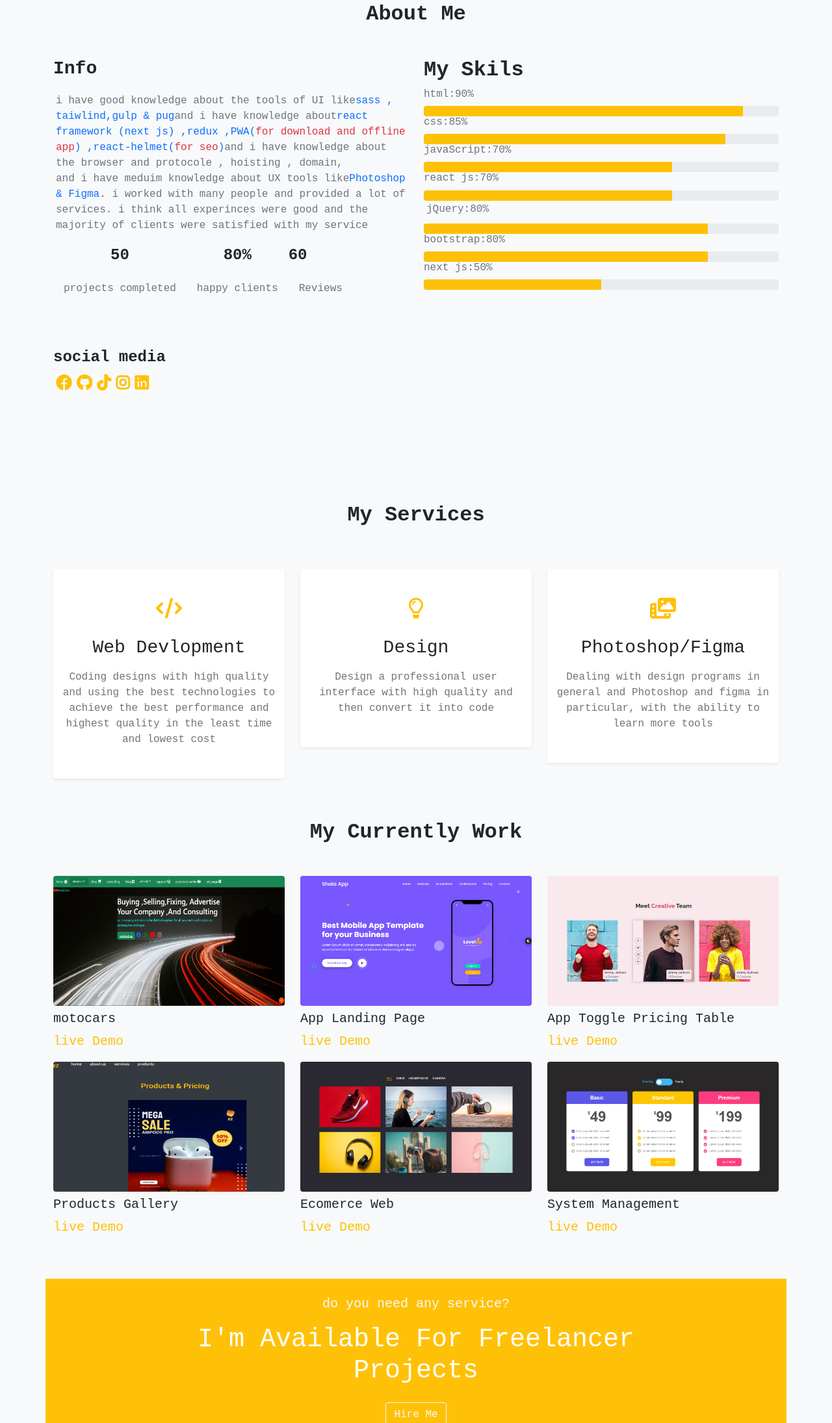
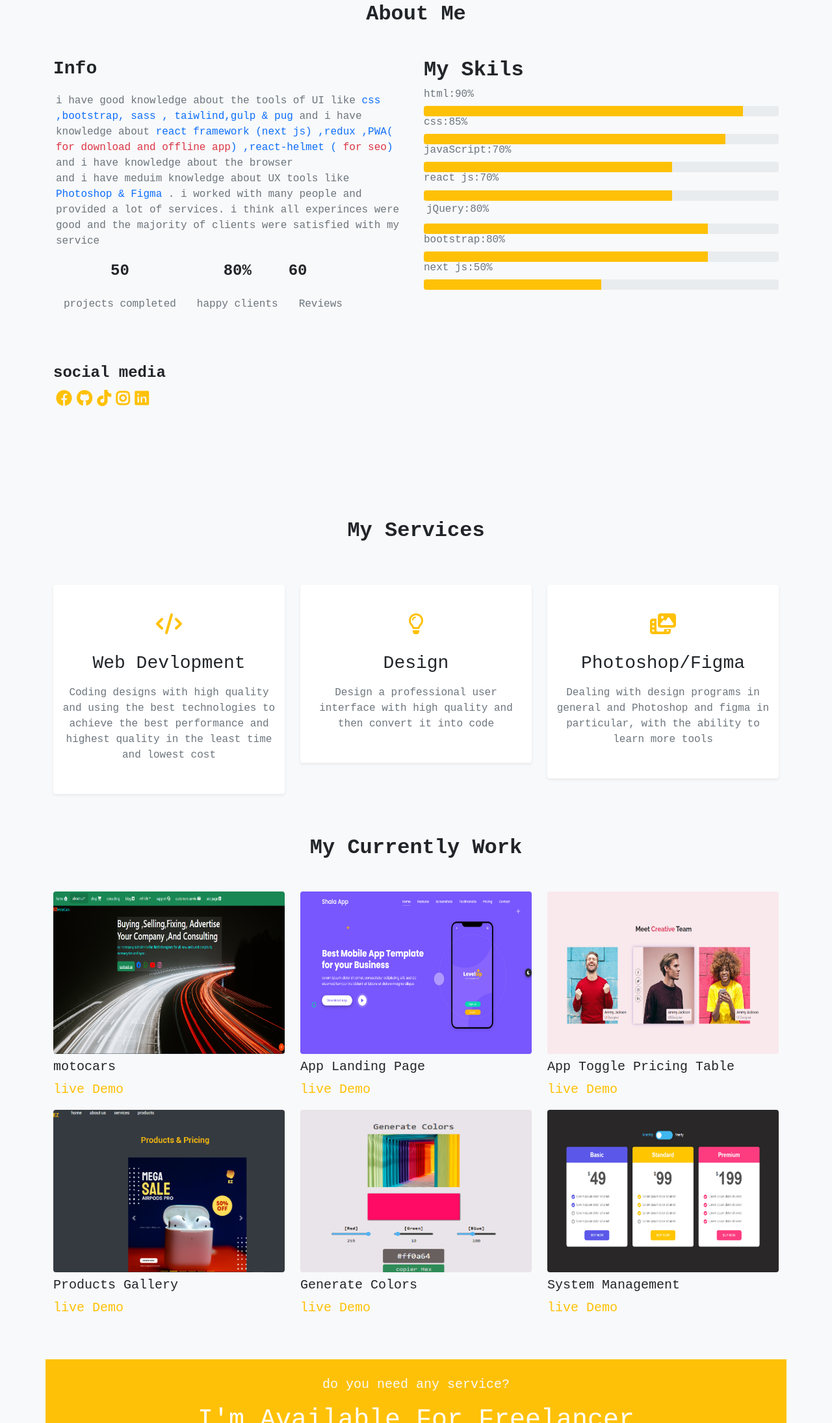
Before and after one commit to Zghar/MYwebsite, a plain HTML site: page index.html in a window 1280 px wide. Shown: the part 869-3059 px from the top of the page at 65% size. Drawn offline with nearby package versions, Linux system fonts and the light colour scheme; a web font is replaced by a local one.

Commit message:
add real images in portfolio and edit false in paragraphs

```diff
--- a/index.html
+++ b/index.html
@@ -131,20 +131,20 @@
               <div class="about-text">
                 <h3 class="fw-bold mb-3 text-capitalize">info</h3>
                 <p class="text-muted p-1">
-                  i have good knowledge about the tools of UI like<span
+                  i have good knowledge about the tools of UI like <span
                     class="text-primary"
-                    >sass , taiwlind,gulp & pug</span
-                  >and i have knowledge about<span class="text-primary"
+                    >css ,bootstrap, sass , taiwlind,gulp & pug </span
+                  > and i have knowledge about <span class="text-primary"
                     >react framework (next js) ,redux ,PWA(<span
                       class="text-danger"
-                      >for download and offline app</span
-                    >) ,react-helmet(<span class="text-danger">for seo</span
-                    >)</span
-                  >and i have knowledge about the browser and protocole ,
-                  hoisting , domain,<br />and i have meduim knowledge about UX
-                  tools like<span class="fw-1 text-primary"
-                    >Photoshop & Figma</span
-                  >. i worked with many people and provided a lot of services. i
+                      > for download and offline app</span
+                    >)  ,react-helmet (<span class="text-danger"> for seo</span
+                    >)  </span
+                  > and i have knowledge about the browser
+                  <br /> and i have meduim knowledge about UX
+                  tools like <span class="fw-1 text-primary"
+                    > Photoshop & Figma </span
+                  > . i worked with many people and provided a lot of services. i
                   think all experinces were good and the majority of clients
                   were satisfied with my service
                 </p>
@@ -374,7 +374,7 @@
                   src="images/portfolio/cars.png"
                   class="w-100 rounded"
                   alt="portfolio"
-                  height="200"
+                  height="250"
                 />
                 <h3 class="fs-5 my-2">motocars</h3>
                 <p>
@@ -390,6 +390,7 @@
                   src="images/portfolio/2.jpg"
                   class="w-100 rounded"
                   alt="portfolio"
+                  height="250"
                 />
                 <h3 class="fs-5 my-2 text-capitalize">app landing page</h3>
                 <p>
@@ -405,6 +406,7 @@
                   src="images/portfolio/3.jpg"
                   class="w-100 rounded"
                   alt="portfolio"
+                  height="250"
                 />
                 <h3 class="fs-5 my-2 text-capitalize">
                   app toggle pricing table
@@ -422,7 +424,7 @@
                   src="images/portfolio/sliderproduct.png"
                   class="w-100 rounded"
                   alt="portfolio"
-                  height="200"
+                  height="250"
                 />
                 <h3 class="fs-5 my-2 text-capitalize">products gallery</h3>
                 <p>
@@ -435,13 +437,14 @@
             <div class="col-md-6 col-lg-4">
               <div class="portfolio-item">
                 <img
-                  src="images/portfolio/6.jpg"
+                  src="images/portfolio/Capture d’écran 2022-12-28 014244.png"
                   class="w-100 rounded"
                   alt="portfolio"
+                  height="250"
                 />
-                <h3 class="fs-5 my-2 text-capitalize">ecomerce web</h3>
+                <h3 class="fs-5 my-2 text-capitalize">Generate colors</h3>
                 <p>
-                  <a href="" class="text-warning fs-5 text-decoration-none"
+                  <a href="https://generatcolor.web.app/" class="text-warning fs-5 text-decoration-none"
                     >live Demo</a
                   >
                 </p>
@@ -453,6 +456,7 @@
                   src="images/portfolio/4.jpg"
                   class="w-100 rounded"
                   alt="portfolio"
+                  height="250"
                 />
                 <h3 class="fs-5 my-2 text-capitalize">system management</h3>
                 <p>
```
Also changed, not shown: images/portfolio/Capture d’écran 2022-12-28 014244.png (added).
